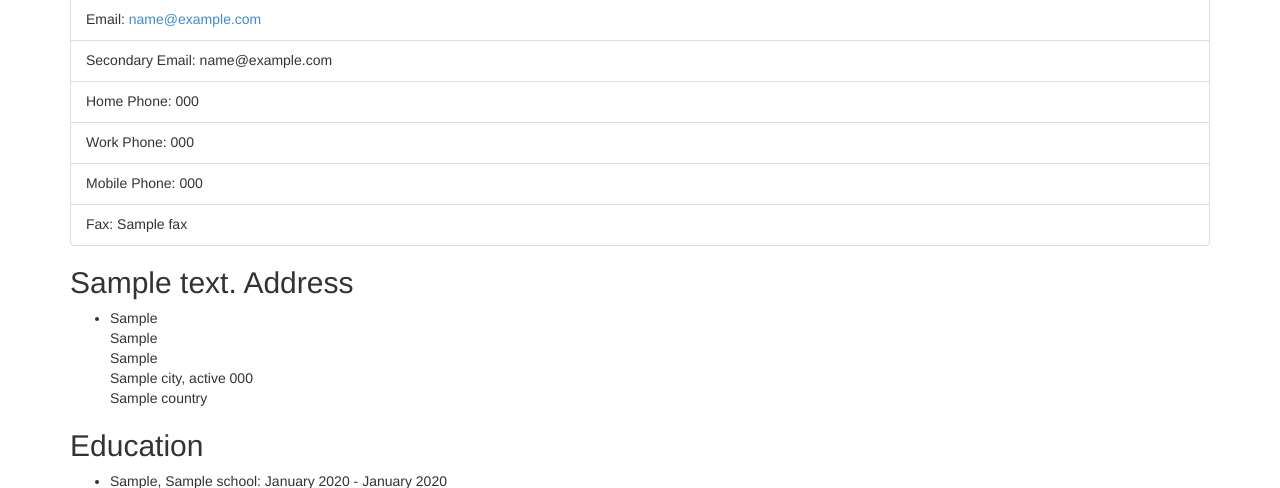
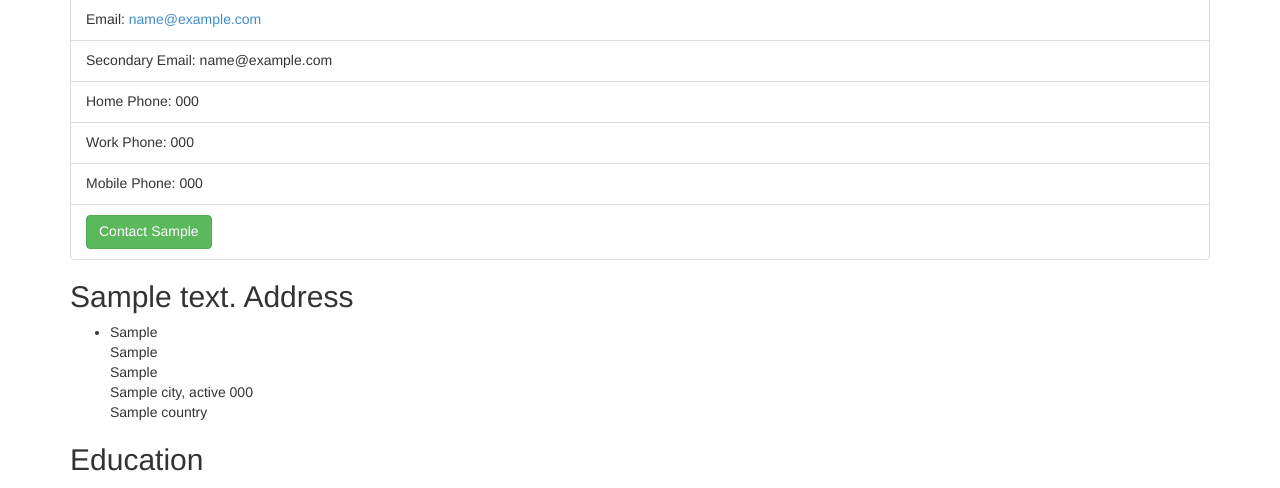
Before and after one commit to shacker/ccademo, a Django app: template templates/people/profile_detail.html in a window 1280 px wide. Shown: the part 340-828 px from the top of the page. Run offline with Django 3.2, Linux system fonts and the light colour scheme; the template is opened without the code that fills it: most values are stand-ins (such as "Sample title", 1, 10 or a date in 2020); grey boxes marked "Sample" are stand-in pictures; parts of the project's set-up code (start-up, migrations or seed data) failed here and were passed over; some libraries are stand-ins or nearby versions.

Commit message:
Used CCA fork of django-messages

```diff
--- a/requirements/requirements.txt
+++ b/requirements/requirements.txt
@@ -25,4 +25,4 @@ django-todo
 git+http://github.com/progressive-cms/django-tinymce4.git#egg=tinymce
 # django-tinymce-filebrowser
 
-git+https://github.com/arneb/django-messages.git
+git+https://github.com/cca/django-messages.git
--- a/templates/people/profile_detail.html
+++ b/templates/people/profile_detail.html
@@ -51,7 +51,9 @@
                 {{ profile.mobile_phone1 }}
             {% endif %}
             </li>
-        <li class="list-group-item">Fax: {{ profile.fax }}</li>
+        <li class="list-group-item">
+            <a href="{% url 'messages_compose_to' profile.user %}" class="btn btn-success">Contact {{profile.user.first_name}}</a>
+        </li>
     </ul>
 
     {% for a in profile.address_set.all %}
```
